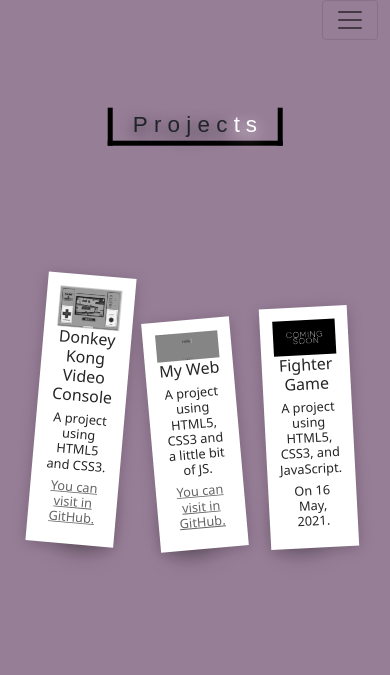
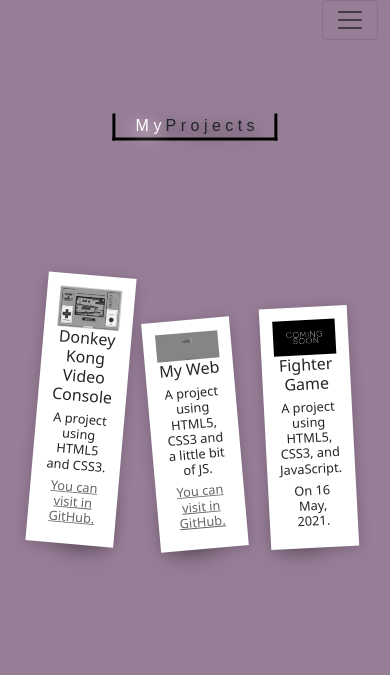
Before and after one commit to mlfernandez/MyWeb, a plain HTML site: page projects.html in a window 390 px wide. Shown: the top 675 px of the page. Drawn offline with nearby package versions, Linux system fonts and the light colour scheme.

Commit message:
mejorado responsive en titulos

```diff
--- a/CSS/styles.css
+++ b/CSS/styles.css
@@ -211,7 +211,7 @@ p span:nth-child(7) {
         font-family: sans-serif;
         font-size: 1.4em;
         text-shadow: 0 5px 15px;
-        border: 5px solid black;
+        border: 3px solid black;
         border-top: none;
     }
 }
--- a/CSS/stylesAbout.css
+++ b/CSS/stylesAbout.css
@@ -214,7 +214,7 @@ p span:nth-child(7) {
         font-family: sans-serif;
         font-size: 1.4em;
         text-shadow: 0 5px 15px;
-        border: 5px solid black;
+        border: 3px solid black;
         border-top: none;
     }
 }
--- a/CSS/stylesContact.css
+++ b/CSS/stylesContact.css
@@ -245,7 +245,7 @@ p span:nth-child(9) {
         font-family: sans-serif;
         font-size: 1.4em;
         text-shadow: 0 5px 15px;
-        border: 5px solid black;
+        border: 3px solid black;
         border-top: none;
     }
 
--- a/CSS/stylesProjects.css
+++ b/CSS/stylesProjects.css
@@ -98,12 +98,12 @@ p span {
     display: inline-block;
 }
 
-p span:nth-child(7) {
+p span:nth-child(1) {
     color: #fff;
     animation: animate 3s alternate infinite;
 }
 
-p span:nth-child(8) {
+p span:nth-child(2) {
     color: #fff;
     animation: animate 3s alternate infinite;
 }
@@ -267,9 +267,9 @@ p span:nth-child(8) {
         margin: 0;
         padding: 0 20px;
         font-family: sans-serif;
-        font-size: 1.4em;
+        font-size: 1em;
         text-shadow: 0 5px 15px;
-        border: 5px solid black;
+        border: 3px solid black;
         border-top: none;
       }
 }
--- a/projects.html
+++ b/projects.html
@@ -52,6 +52,8 @@
     <div class="container-fluid display">
         <div class="titulo">
             <p>
+                <span>M</span>
+                <span>y</span>
                 <span>P</span>
                 <span>r</span>
                 <span>o</span>
```
